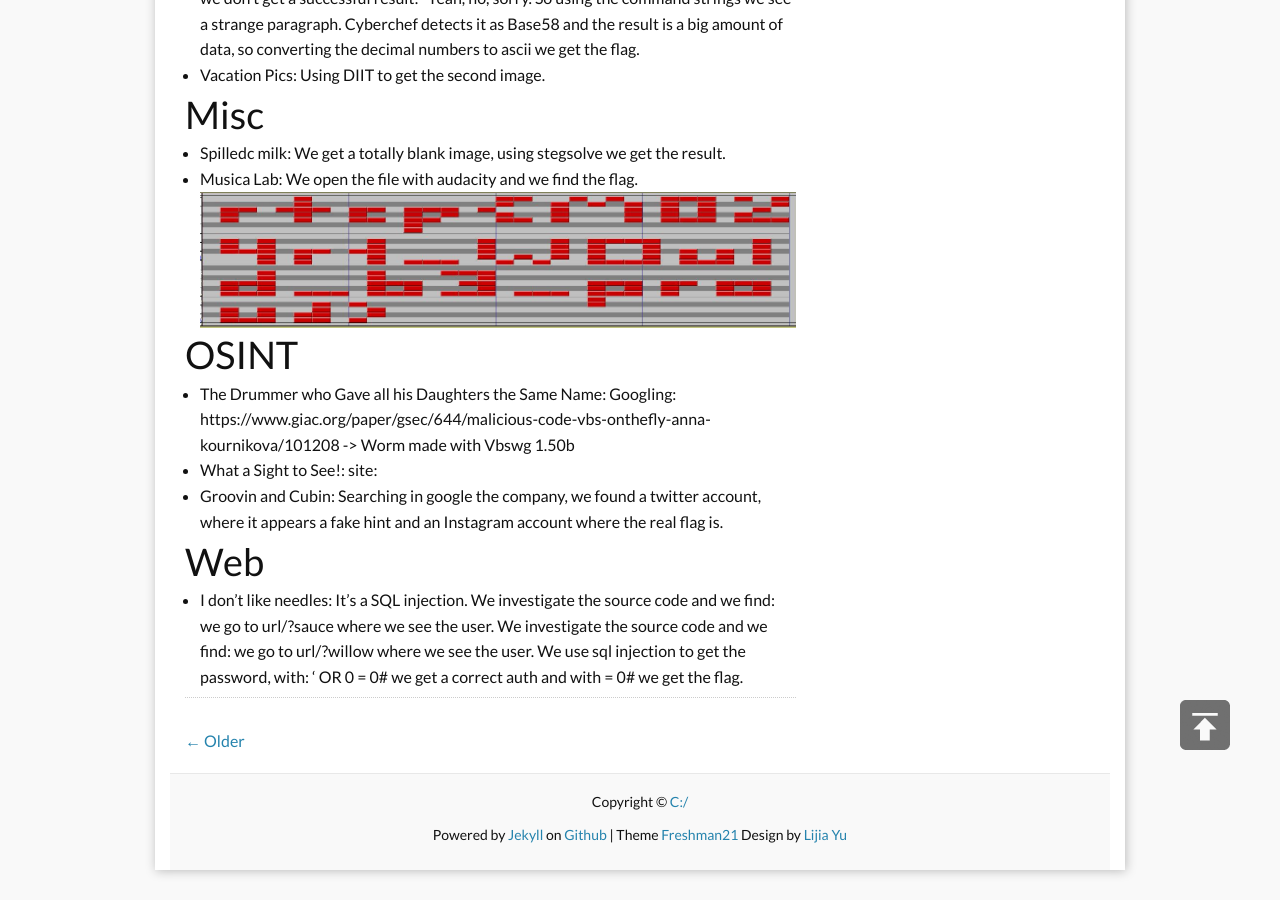
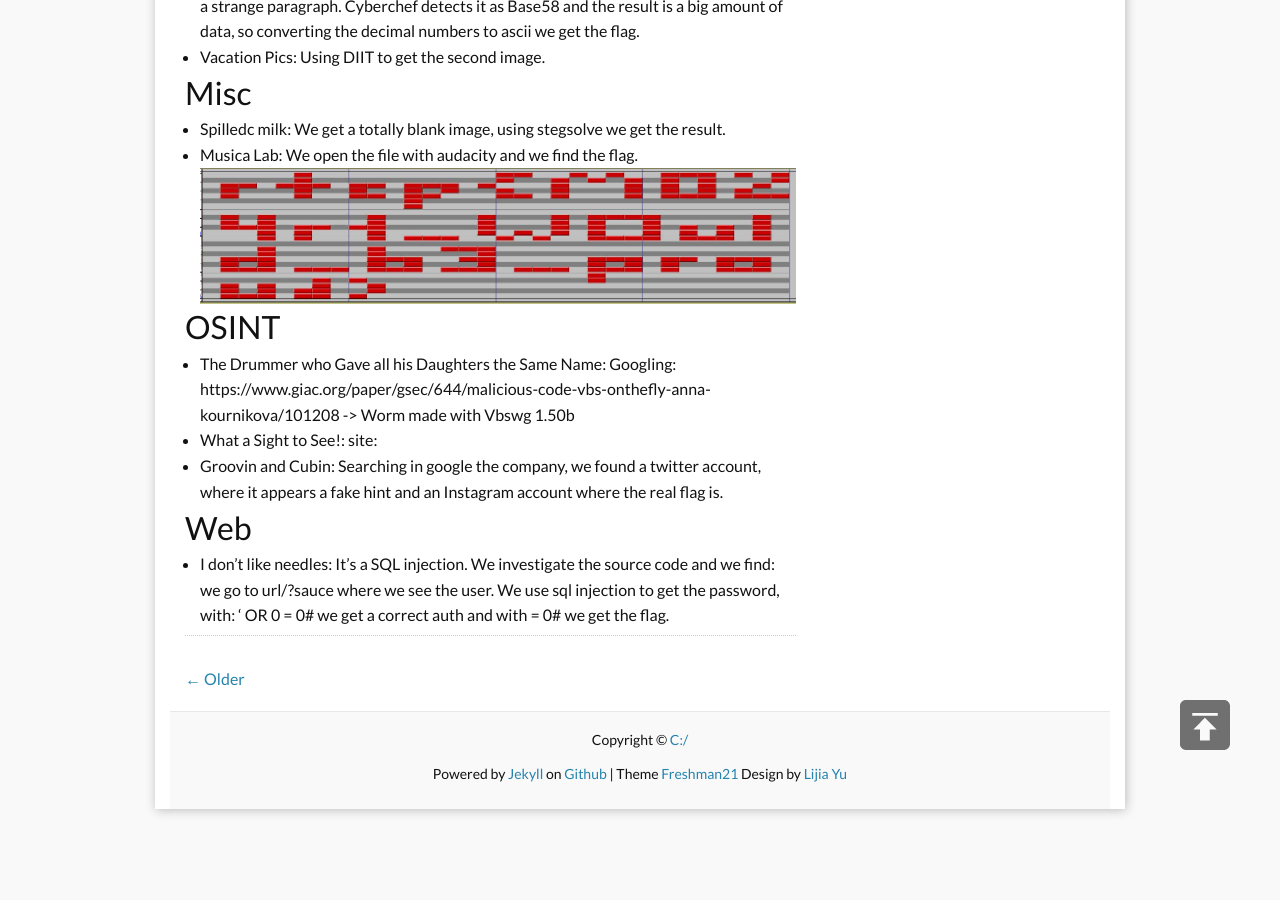
Before and after one commit to marselia/marselia.github.io, a Jekyll site: the page built from _posts/2020-04-29-Houseplant.md, in a window 1280 px wide and 900 px high, scrolled down 3520 px. Built offline with Jekyll 4.4.1, drawn with Linux system fonts in a browser that asks for light colours; comment, search, counter and statistics services are not loaded; after the commit the page ends 4359 px from its top, so only the background shows below that.

Commit message:
Update 2020-04-29-Houseplant.md

```diff
--- a/_posts/2020-04-29-Houseplant.md
+++ b/_posts/2020-04-29-Houseplant.md
@@ -8,7 +8,7 @@
 
 [Houseplant CTF](https://houseplant.riceteacatpanda.wtf/home) is a capture the flag made with the new RiceTeaCatPanda developers. Date: vie, 24 abr. 2020, 19:00 UTC — dom, 26 abr. 2020, 19:00 UTC
 
-# Begginers [1-9]:
+## Begginers [1-9]:
 
 This section is a warm-up for the next categories.
 These challenges are cryptographic problems, so we have to use these types of encoding:
@@ -36,7 +36,7 @@
 - https://www.rapidtables.com/convert/number/ascii-hex-bin-dec-converter.html
 - https://www.dcode.fr/
 
-# Crypto:
+## Crypto:
 - Broken Yolks: As said in the challenge description "I guess I have to scramble it now," we have to change the order of the letters until it makes sense. In this case, it is: smdrcboirlreaefd -> scrambled_or_fried.
 - Sizzle: We get a file with an apparent Morse message, the hint tells us that "Hint! Is this really what you think it is?", that's why we discard this option. Inspecting the challenge we see another hint "we ran all out of bacon", that's why we convert the message to 1's and 0's (dot to 1 and dash to 0) to give it a Bacon format and we can decode it to ASCII.
 - CH3COOH: Looking through wikipedia we can see that CH3C00H is acetic acid and that "acetic acid is the main component of vinegar apart from water". Being in the crypto section, Vinegar sounds like Vigener to us, that's why we use the Vigenere cipher. [Online tool](https://www.guballa.de/vigenere-solver).
@@ -46,20 +46,20 @@
 - 11: Having the hint "Hint!I was eleven when I finished A Series of Unfortunate Events" we google "I finished A Series of Unfortunate Events" and we find [Sebalt Decoder](http://vfdcafe.tripod.com/sebald.html) and using the decoder table, we get the flag in column 11. ![alt text](https://github.com/marselia/marselia.github.io/blob/master/images/houseplant_cry.JPG)
 - .... .- .-.. ..-.....-... : Converting it to ASCII we get: 'Half' and searching in dcode.fr about morse types we get this [one](https://www.dcode.fr/fractionated-morse) which shows us the result of the ciphertext.
 
-# Forensics
+## Forensics
 - Neko Hero: An image appears to us for analysis, we use stegsolve to solve it. ![alt text](https://github.com/marselia/marselia.github.io/blob/master/images/houseplant_fore.JPG)
 - Deep Lyrics: As the title says, we have to use deepsound to extract the file which contains the flag.
 - Ezoterik: The image shows strange characters, the title makes us think about Esoteric programming language https://en.wikipedia.org/wiki/Esoteric_programming_language which the characters look like Brainfuck: https://copy.sh/brainfuck/ and decoding it we don't get a successful result: "Yeah, no, sorry. So using the command strings we see a strange paragraph. Cyberchef detects it as Base58 and the result is a big amount of data, so converting the decimal numbers to ascii we get the flag.
 - Vacation Pics: Using DIIT to get the second image.
 
-# Misc
+## Misc
 - Spilledc milk: We get a totally blank image, using stegsolve we get the result.
 - Musica Lab: We open the file with audacity and we find the flag. ![alt text](https://github.com/marselia/marselia.github.io/blob/master/images/houseplant_misc.JPG)
 
-# OSINT
+## OSINT
 - The Drummer who Gave all his Daughters the Same Name: Googling: https://www.giac.org/paper/gsec/644/malicious-code-vbs-onthefly-anna-kournikova/101208 -> Worm made with Vbswg 1.50b
 - What a Sight to See!: site:
 - Groovin and Cubin: Searching in google the company, we found a twitter account, where it appears a fake hint and an Instagram account where the real flag is.
 
-# Web
-- I don't like needles: It's a SQL injection. We investigate the source code and we find: <!-- ?sauce--> we go to url/?sauce where we see the user. We investigate the source code and we find: <!-- ?willow --> we go to url/?willow where we see the user. We use sql injection to get the password, with: ' OR 0 = 0# we get a correct auth and with = 0# we get the flag.
+## Web
+- I don't like needles: It's a SQL injection. We investigate the source code and we find: <!-- ?sauce--> we go to url/?sauce where we see the user. We use sql injection to get the password, with: ' OR 0 = 0# we get a correct auth and with = 0# we get the flag.
```
